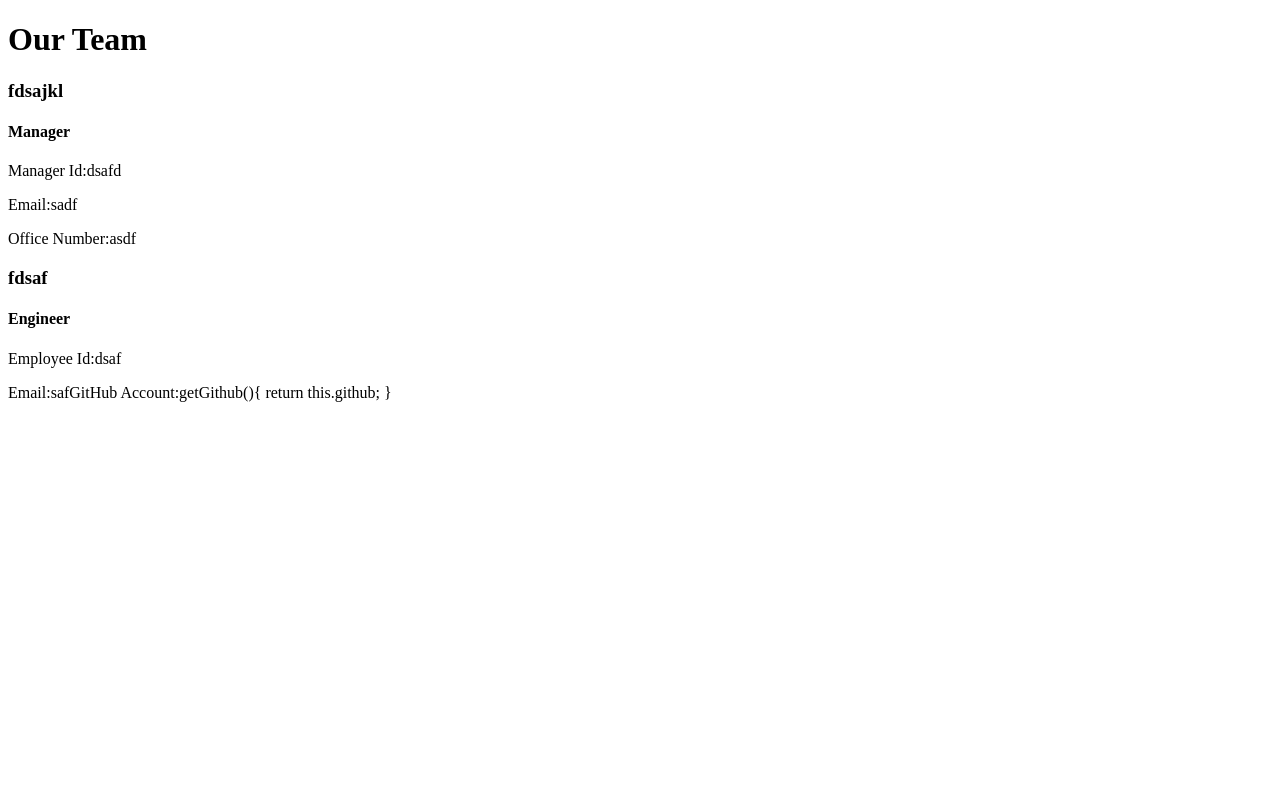
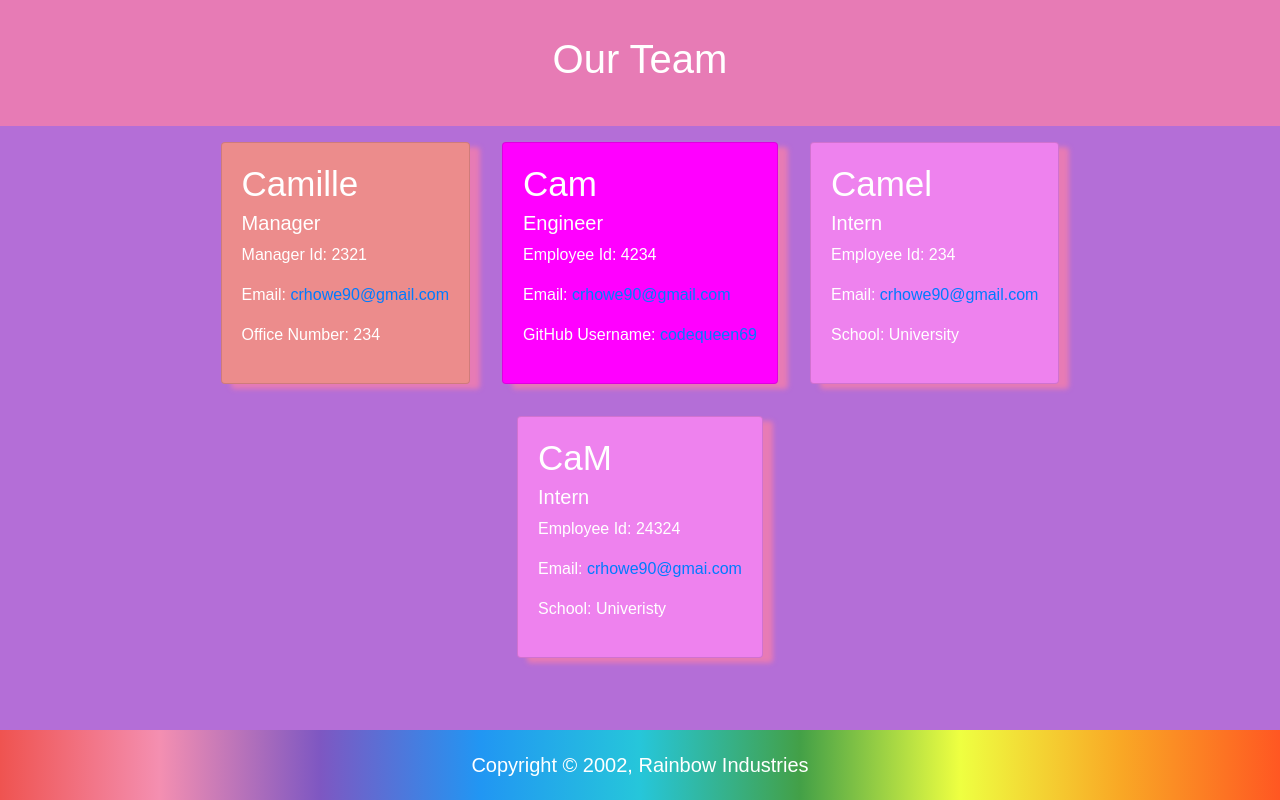
Before and after one commit to codequeen69/work-squad-roster, a website: page index.html in a window 1280 px wide. Drawn offline with nearby package versions, Linux system fonts and the light colour scheme; a web font is replaced by a local one.

Commit message:
css and bootstrap styling

```diff
--- a/index.html
+++ b/index.html
@@ -7,40 +7,63 @@
        <meta name="viewport" content="width=device-width, initial-scale=1.0">
        <meta http-equiv="X-UA-Compatible" content="ie=edge">
        <title>Work Team Roster</title>
+       <link rel="stylesheet" href="https://cdnjs.cloudflare.com/ajax/libs/twitter-bootstrap/4.3.1/css/bootstrap.min.css">
+       <link rel="stylesheet" href="https://cdnjs.cloudflare.com/ajax/libs/open-iconic/1.1.1/font/css/open-iconic-bootstrap.min.css"/>
       <link rel="stylesheet" href="./src/style.css">
      </head>
 
      <body>
-     <header>
-       <div class="container flex-row justify-space-between align-center py-3">
-         <h1 class="page-title text-secondary bg-dark py-2 px-3">Our Team</h1>
-       </div>
+     <header class = "text-center text-white">
+         <h1><span class="oi oi-star"></span><span class="oi oi-heart"></span><span class="oi oi-moon"></span>Our Team<span class="oi oi-moon"></span><span class="oi oi-heart"></span><span class="oi oi-star"></span></h1>
      </header>
-     <main class="container my-5">
-     <div>
+     <main class="container">
+     <div class = "row justify-content-center">
 
-    <div>
-    <h3>fdsajkl</h3>
-    <h4>Manager</h4>
-    <p>Manager Id:dsafd</p>
-    <p>Email:sadf</p>
-    <p>Office Number:asdf</p>
+    <div class = "card manager m-3">
+    <div class ="card-body text-white">
+    <h3 class="card-title">Camille</h3>
+    <h4 class="card-subtitle mb-2">Manager</h4><span class="oi oi-star"></span>
+    <p>Manager Id: 2321</p>
+   <p>Email: <a  href= "mailto:crhowe90@gmail.com">crhowe90@gmail.com</a></p>
+    <p>Office Number: 234</p>
     </div>
-
- <div>
- <h3>fdsaf</h3>
- <h4>Engineer</h4>
- <p>Employee Id:dsaf</p>
- <p>Email:saf</p?
- <p>GitHub Account:getGithub(){
-        return this.github;
-    }</p>
+    </div>
+    <div clas="row"></div>
+ <div class="card engineer text-white m-3">
+ <div class= "card-body">
+ <h3 class="card-title">Cam</h3>
+ <h4 class="card-subtitle mb-2">Engineer</h4><span class="oi oi-heart"></span>
+ <p>Employee Id: 4234</p>
+ <p>Email: <a href ="mailto:crhowe90@gmail.com">crhowe90@gmail.com</a></p>
+ <p>GitHub Username: <a href="https://github.com/codequeen69" target="_blank">codequeen69</a></p>
+ </div>
  </div>
 
+    <div class = "card intern text-white m-3">
+   <div class="card-body">
+   <h3 class="card-title">Camel</h3>
+   <h4 class="card-subtitle mb-2">Intern</h4><span class="oi oi-moon"></span>
+   <p>Employee Id: 234</p>
+   <p>Email: <a href ="mailto:crhowe90@gmail.com">crhowe90@gmail.com</a></p>
+  <p>School: University</p>
+   </div>
+   </div>
+
+    <div class = "card intern text-white m-3">
+   <div class="card-body">
+   <h3 class="card-title">CaM</h3>
+   <h4 class="card-subtitle mb-2">Intern</h4><span class="oi oi-moon"></span>
+   <p>Employee Id: 24324</p>
+   <p>Email: <a href ="mailto:crhowe90@gmai.com">crhowe90@gmai.com</a></p>
+  <p>School: Univeristy</p>
+   </div>
+   </div>
+
+
      </div>
-
      </main>
-     <footer class="container text-center py-3">
+     <footer>
+     <div class ="text-center text-white">Copyright © 2002, Rainbow Industries</div>
      </footer>
      </body>
      </html>
--- a/index.js
+++ b/index.js
@@ -195,7 +195,6 @@ const promptIntern = () => {
     .then(internData =>{
         const { name, id, email, school} = internData;
         const intern = new Intern (name, id, email, school);
-        console.log(intern)
         memberArray.push(intern);
         addEmployee();
     })
@@ -217,13 +216,12 @@ const addEmployee = () => {
             } else if (answer.member === 'Intern') {
                 promptIntern();
             } else if(answer.member === 'none'){
-               return fs.writeFile("index.html", generatePage(memberArray), function(err){
-                    console.log("THis is working");
+               return fs.writeFile("./dist/index.html", generatePage(memberArray), function(err){
                     if(err){
                         console.log("ERROR")
                     }
                     else{
-                        console.log("index generated!")
+                        console.log("The index.html file was generated!")
                     }
                         } )
                   }
--- a/src/style.css
+++ b/src/style.css
@@ -0,0 +1,59 @@
+*{
+    margin:0;
+    padding:0;
+}
+
+body{
+    height: 100%;
+    background-color: rgb(180, 110, 215);
+    font-family: "Public Sans", sans-serif;
+
+}
+header{
+    background-color: rgb(231, 123, 181);
+    padding: 35px;
+}
+header span{
+    font-size: 30px;
+}
+.manager{
+    background-color: rgb(236, 140, 140);
+    box-shadow: 10px 5px 5px rgb(231, 123, 181);
+
+}
+
+.engineer{
+    background-color: fuchsia;
+    box-shadow: 10px 5px 5px rgb(231, 123, 181);
+}
+
+.intern{
+background-color:violet;
+box-shadow: 10px 5px 5px rgb(231, 123, 181);
+}
+
+h3{
+    font-size: 35px;
+}
+h4{
+    font-size: 20px;
+}
+footer{
+    font-size: 20px;
+    padding:20px;
+    position: fixed;
+    bottom:0;
+    width: 100%;
+    background: linear-gradient(to right,
+    #ef5350,
+    #f48fb1,
+    #7e57c2,
+    #2196f3,
+    #26c6da,
+    #43a047,
+    #eeff41,
+    #f9a825,
+    #ff5722
+    );
+
+}
```
Also changed, not shown: page-template.js (+32 -26 lines).
